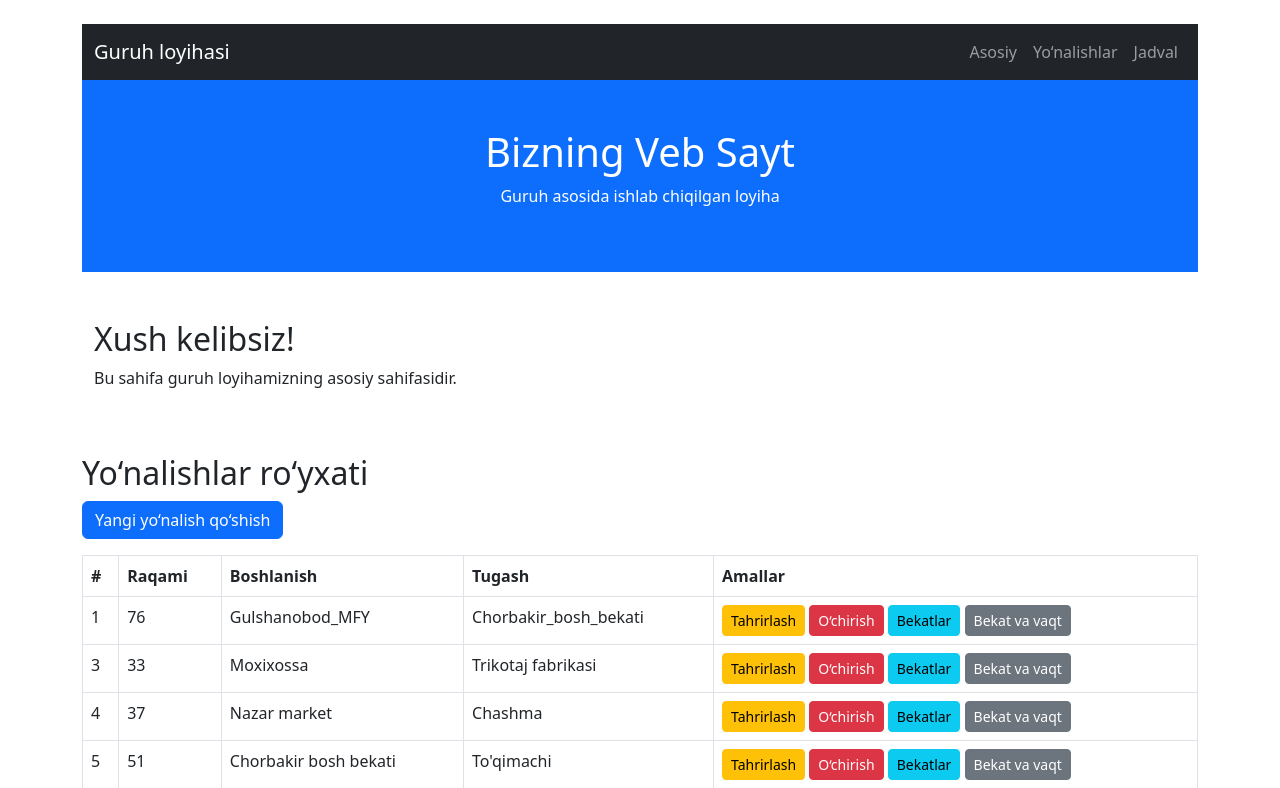
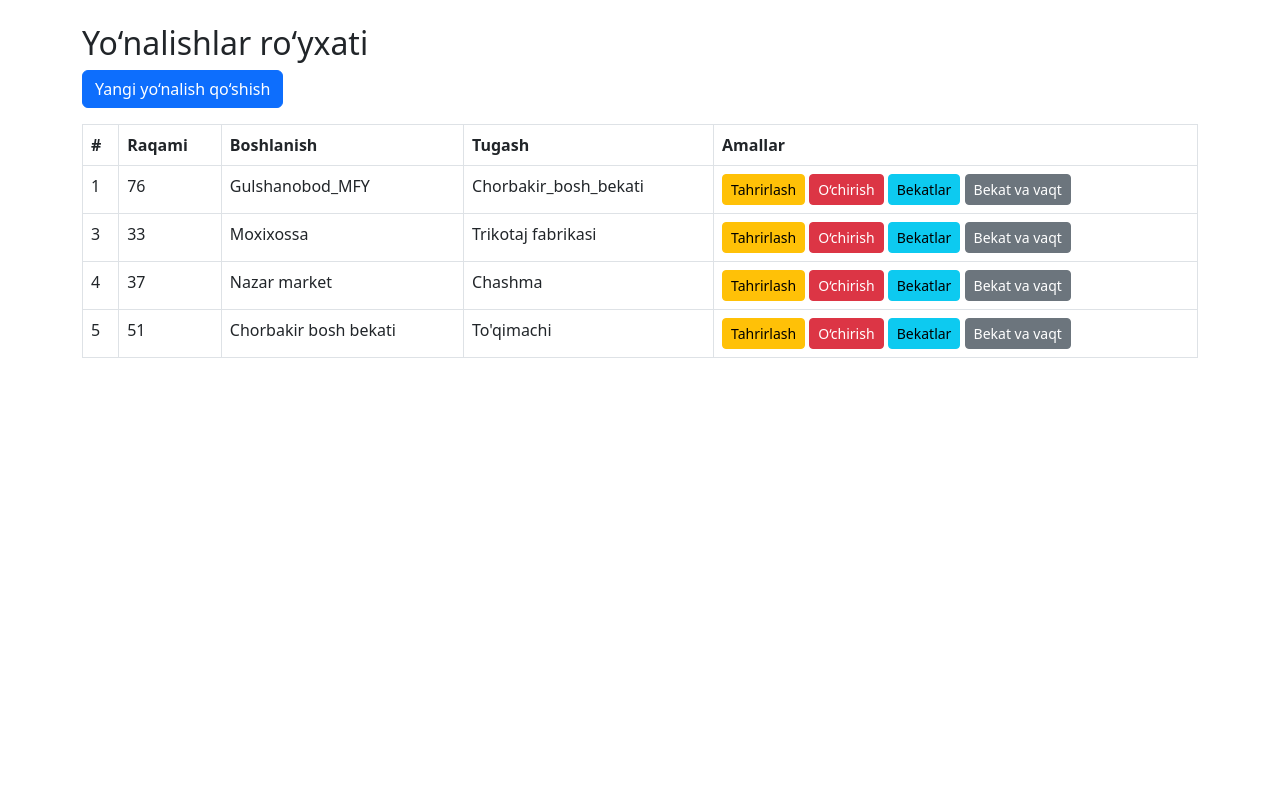
Before and after one commit to karimova55/bus_templates, a Flask app: page / in a window 1280 px wide. Shown: the top 788 px of the page. After the commit the page ends 358 px from the top, so only its background shows below. Run offline with Flask 3, Linux system fonts and the light colour scheme; data comes from the database, SQL or seed files in the repository.

Commit message:
index fayl o'zgartirildi

```diff
--- a/templates/index.html
+++ b/templates/index.html
@@ -3,32 +3,6 @@
 <head>
     <meta charset="UTF-8">
     <meta name="viewport" content="width=device-width, initial-scale=1.0">
-    <title>Asosiy sahifa</title>
-    <link href="https://cdn.jsdelivr.net/npm/bootstrap@5.3.0/dist/css/bootstrap.min.css" rel="stylesheet">
-</head>
-<body>
-    <nav class="navbar navbar-expand-lg navbar-dark bg-dark">
-        <div class="container">
-            <a class="navbar-brand" href="#">Guruh loyihasi</a>
-            <div class="collapse navbar-collapse">
-                <ul class="navbar-nav ms-auto">
-                    <li class="nav-item"><a class="nav-link" href="/">Asosiy</a></li>
-                    <li class="nav-item"><a class="nav-link" href="/routes">Yo‘nalishlar</a></li>
-                    <li class="nav-item"><a class="nav-link" href="/timetable">Jadval</a></li>
-                </ul>
-            </div>
-        </div>
-    </nav>
-    <header class="bg-primary text-white text-center py-5">
-        <h1>Bizning Veb Sayt</h1>
-        <p>Guruh asosida ishlab chiqilgan loyiha</p>
-    </header>
-    <div class="container py-5">
-        <h2>Xush kelibsiz!</h2>
-        <p>Bu sahifa guruh loyihamizning asosiy sahifasidir.</p>
-    </div>
-<html>
-<head>
     <title>Yo‘nalishlar</title>
     <link href="https://cdn.jsdelivr.net/npm/bootstrap@5.3.0/dist/css/bootstrap.min.css" rel="stylesheet">
 </head>
@@ -56,7 +30,7 @@
                 <td>
                     <a href="{{ url_for('edit_route', route_id=route[0]) }}" class="btn btn-warning btn-sm">Tahrirlash</a>
                     <a href="{{ url_for('delete_route', route_id=route[0]) }}" class="btn btn-danger btn-sm">O‘chirish</a>
-                    <a href="{{ url_for('view_route_stops', route_id=route[0]) }}" class="btn btn-info btn-sm">Bekatlar</a>
+                    <a href="{{ url_for('stops', route_id=route[0]) }}" class="btn btn-info btn-sm">Bekatlar</a>
                     <a href="{{ url_for('view_stop_schedule', route_id=route[0]) }}" class="btn btn-secondary btn-sm">Bekat va vaqt</a>
                 </td>
             </tr>
```
